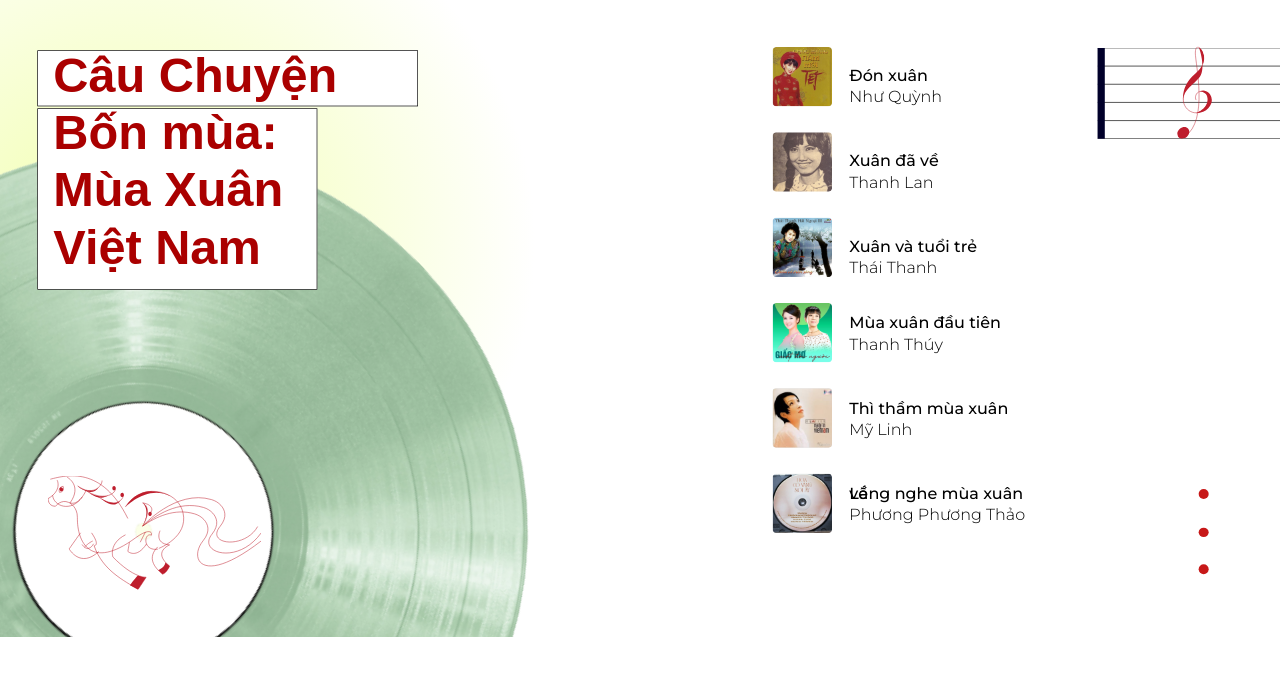
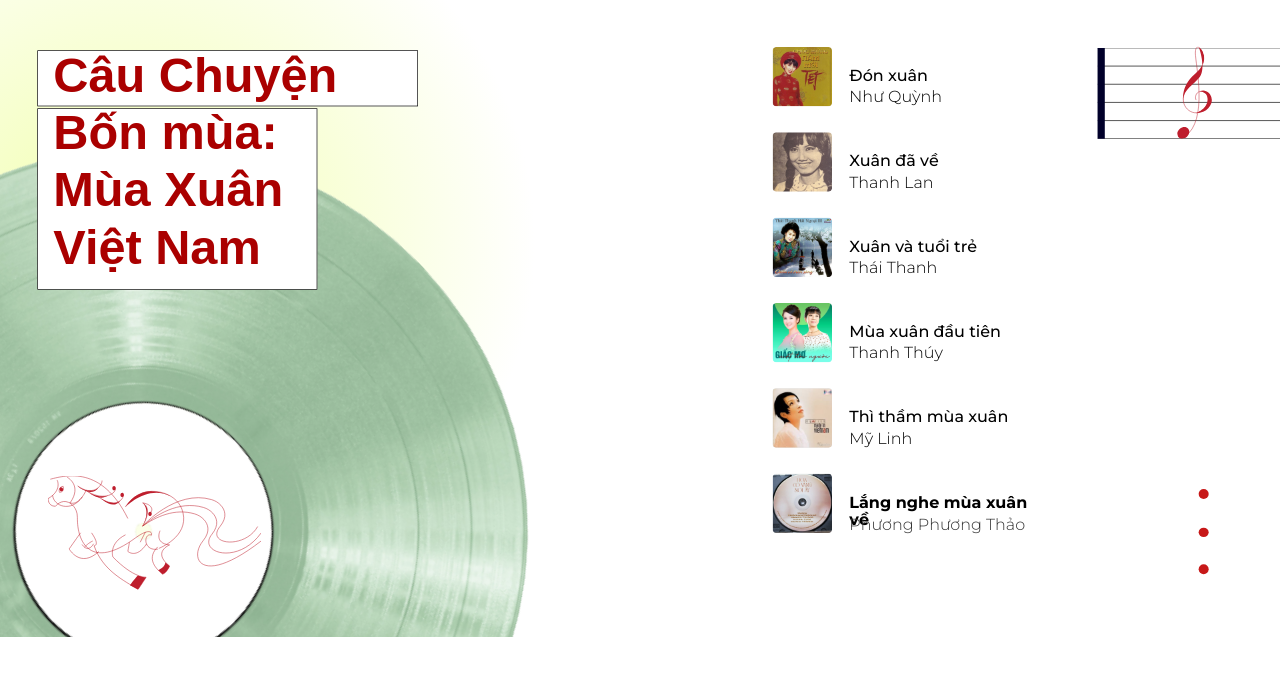
Before and after one commit to PTK2234/Ng-projecty, a plain HTML site: page music_page.html in a window 1280 px wide. Shown: the part 83-758 px from the top of the page. Drawn offline with Linux system fonts and the light colour scheme; a web font is replaced by a local one.

Commit message:
Normalize fonts and line-heights across CSS — 2026-03-23 08:52:05Z

```diff
--- a/music_info.css
+++ b/music_info.css
@@ -320,7 +320,7 @@
   text-align: left;
   font-family: 'Montserrat', sans-serif;
   font-size: 24px;
-  line-height: 0px;
+  line-height: 1.1;
   font-weight: 500;
   position: absolute;
   left: 1244px;
@@ -336,7 +336,7 @@
   text-align: left;
   font-family: 'Montserrat', sans-serif;
   font-size: 24px;
-  line-height: 0px;
+  line-height: 1.1;
   font-weight: 300;
   position: absolute;
   left: 1244px;
@@ -454,7 +454,7 @@
   text-align: left;
   font-family: 'Montserrat', sans-serif;
   font-size: 24px;
-  line-height: 0px;
+  line-height: 1.1;
   font-weight: 300;
   position: absolute;
   left: 1562px;
--- a/music_page.css
+++ b/music_page.css
@@ -280,7 +280,7 @@
   text-align: left;
   font-family: 'Montserrat', sans-serif;
   font-size: 24px;
-  line-height: 0px;
+  line-height: 1.1;
   font-weight: 500;
   position: absolute;
   left: 1274px;
@@ -296,7 +296,7 @@
   text-align: left;
   font-family: 'Montserrat', sans-serif;
   font-size: 24px;
-  line-height: 0px;
+  line-height: 1.1;
   font-weight: 300;
   position: absolute;
   left: 1274px;
@@ -331,7 +331,7 @@
   text-align: left;
   font-family: 'Montserrat', sans-serif;
   font-size: 24px;
-  line-height: 0px;
+  line-height: 1.1;
   font-weight: 500;
   position: absolute;
   left: 1274px;
@@ -347,7 +347,7 @@
   text-align: left;
   font-family: 'Montserrat', sans-serif;
   font-size: 24px;
-  line-height: 0px;
+  line-height: 1.1;
   font-weight: 300;
   position: absolute;
   left: 1274px;
@@ -455,8 +455,8 @@
   text-align: left;
   font-family: 'Montserrat', sans-serif;
   font-size: 24px;
-  line-height: 0px;
-  font-weight: 500;
+  line-height: 1.1;
+  font-weight: 700;
   position: absolute;
   left: 1274px;
   top: 846px;
@@ -465,14 +465,15 @@
   display: flex;
   align-items: center;
   justify-content: flex-start;
+
 }
 .ph-ng-ph-ng-th-o {
-  color: #000000;
+  color: #333333;
   text-align: left;
   font-family: 'Montserrat', sans-serif;
   font-size: 24px;
-  line-height: 0px;
-  font-weight: 300;
+  line-height: 1.1;
+  font-weight: 100;
   position: absolute;
   left: 1274px;
   top: 877px;
--- a/music_page_play.css
+++ b/music_page_play.css
@@ -246,7 +246,7 @@
   text-align: left;
   font-family: 'Montserrat', sans-serif;
   font-size: 24px;
-  line-height: 0px;
+  line-height: 1.1;
   font-weight: 500;
   position: absolute;
   left: 689px;
@@ -262,7 +262,7 @@
   text-align: left;
   font-family: 'Montserrat', sans-serif;
   font-size: 24px;
-  line-height: 0px;
+  line-height: 1.1;
   font-weight: 300;
   position: absolute;
   left: 689px;
@@ -282,7 +282,7 @@
   text-align: left;
   font-family: 'Montserrat', sans-serif;
   font-size: 24px;
-  line-height: 0px;
+  line-height: 1.1;
   font-weight: 500;
   position: absolute;
   left: 391px;
@@ -298,7 +298,7 @@
   text-align: left;
   font-family: 'Montserrat', sans-serif;
   font-size: 24px;
-  line-height: 0px;
+  line-height: 1.1;
   font-weight: 300;
   position: absolute;
   left: 391px;
@@ -318,7 +318,7 @@
   text-align: left;
   font-family: 'Montserrat', sans-serif;
   font-size: 24px;
-  line-height: 0px;
+  line-height: 1.1;
   font-weight: 500;
   position: absolute;
   left: 956px;
@@ -334,7 +334,7 @@
   text-align: left;
   font-family: 'Montserrat', sans-serif;
   font-size: 24px;
-  line-height: 0px;
+  line-height: 1.1;
   font-weight: 300;
   position: absolute;
   left: 956px;
@@ -366,7 +366,7 @@
   text-align: left;
   font-family: 'Montserrat', sans-serif;
   font-size: 24px;
-  line-height: 0px;
+  line-height: 1.1;
   font-weight: 300;
   position: absolute;
   left: 1562px;
@@ -386,7 +386,7 @@
   text-align: left;
   font-family: 'Montserrat', sans-serif;
   font-size: 24px;
-  line-height: 0px;
+  line-height: 1.1;
   font-weight: 500;
   position: absolute;
   left: 1244px;
@@ -402,7 +402,7 @@
   text-align: left;
   font-family: 'Montserrat', sans-serif;
   font-size: 24px;
-  line-height: 0px;
+  line-height: 1.1;
   font-weight: 300;
   position: absolute;
   left: 1244px;
@@ -541,7 +541,7 @@
   text-align: center;
   font-family: 'Montserrat', sans-serif;
   font-size: 20px;
-  line-height: 1.3;
+  line-height: 32px;
   font-weight: 500;
   position: absolute;
   left: 654px;
```
